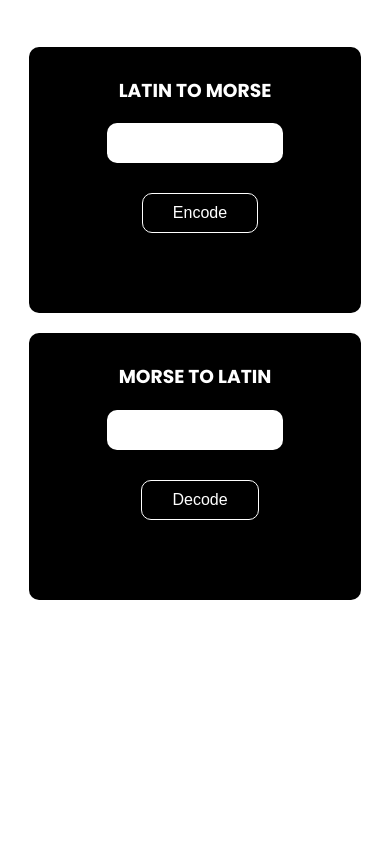
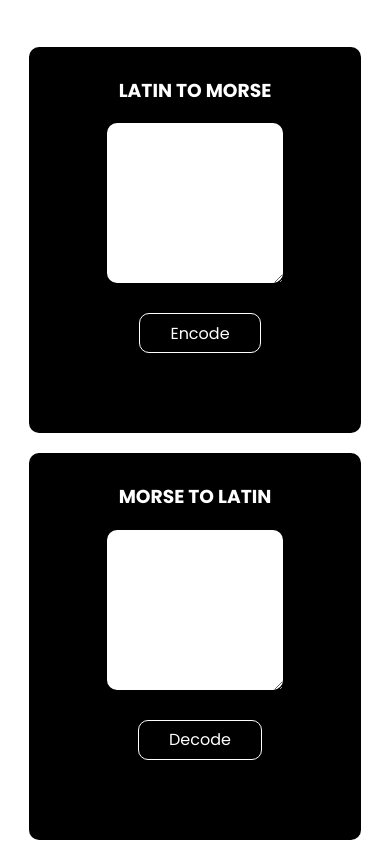
Before and after one commit to anaisrandria/exercices-individuels, a plain HTML site: page 04_parlez_vous_le_morse/index.html in a window 390 px wide. Shown: the part 101-961 px from the top of the page. Before the commit the page ends 844 px from the top, so only its background shows below. Drawn offline with Linux system fonts and the light colour scheme.

```diff
--- a/04_parlez_vous_le_morse/index.html
+++ b/04_parlez_vous_le_morse/index.html
@@ -13,7 +13,7 @@
         <div class="box">
             <h3>Latin to morse</h3>
             <div class="input-button">
-                <input type="text" id="input-encode">
+                <textarea type="text" id="input-encode"></textarea>
                 <button id="button-encode">Encode</button>
             </div>
             <p id="output-encode"> </p>
@@ -21,7 +21,7 @@
         <div class="box">
             <h3>Morse to latin</h3>
             <div class="input-button">
-                <input type="text" id="input-decode">
+                <textarea type="text" id="input-decode"></textarea>
                 <button id="button-decode">Decode</button>
             </div>
             <p id="output-decode"> </p>
--- a/04_parlez_vous_le_morse/style.css
+++ b/04_parlez_vous_le_morse/style.css
@@ -3,11 +3,12 @@
 * {
     border: none;
     margin: none;
+    font-family: Poppins;
 }
 
-body {
+/* body {
     font-family: Poppins;
-}
+} */
 
 h1 {
     text-align: center;
@@ -44,10 +45,17 @@
 }
 
 input {
-    height: 40px;
+    height: 140px;
     width: 50%;
     border-radius: 10px;
     padding: 0px 10px 0px 10px;
+}
+
+textarea {
+    height: 140px;
+    width: 50%;
+    border-radius: 10px;
+    padding: 10px;
 }
 
 button {
@@ -70,7 +78,7 @@
     transition-duration: 0.1s;
 }
 
-@media screen  and (max-width: 940px) {
+@media screen and (max-width: 940px) {
     #container {
         display: flex;
         flex-direction: column;
```
